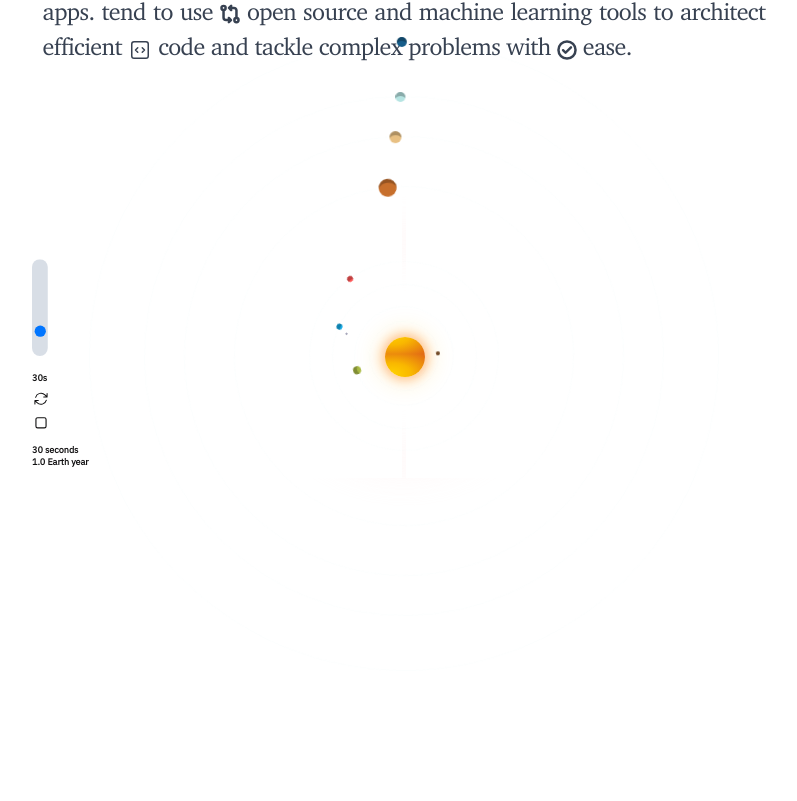
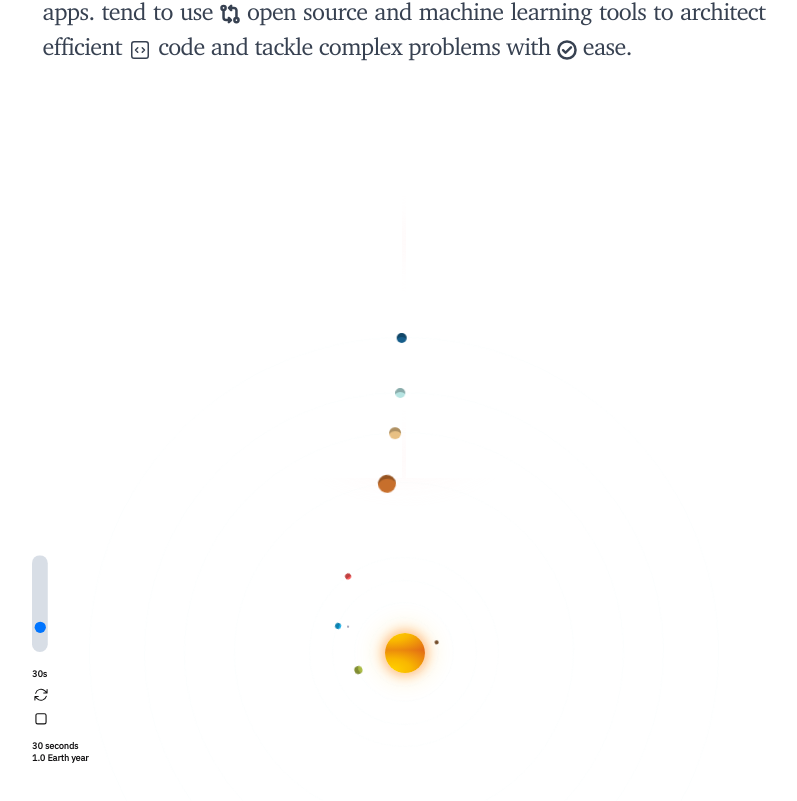
Before and after one commit to lloydlobo/lloydlobo.com, a Next.js app: page / in a window 1280 px wide. Shown: the part 245-1046 px from the top of the page, without its empty margins (236-1033 px from the left). Before the commit the page ends 800 px from the top, so only its background shows below. Built offline with nearby package versions, Linux system fonts and the light colour scheme; no server answers.

Commit message:
style: remove fixed position on solar component

```diff
--- a/pages/index.tsx
+++ b/pages/index.tsx
@@ -40,7 +40,7 @@ export default function IndexPage() {
 
       <div
         style={{ top: "min(80%, 75vh)" }}
-        className="fixed container border-t border-opacity-0 rounded-full border-blue-200 inset-0 mx-auto aspect-square overflow-visible lg:top-[61.8%] lg:w-[61.8vw]"
+        className="container border-t border-opacity-0 rounded-full border-blue-200 inset-0 mx-auto aspect-square overflow-visible py-24 lg:w-[61.8vw]"
       >
       <div className="pl-8 z-50 pb-6 absolute origin-top-left scale-75">
         <SolarControls />
```
